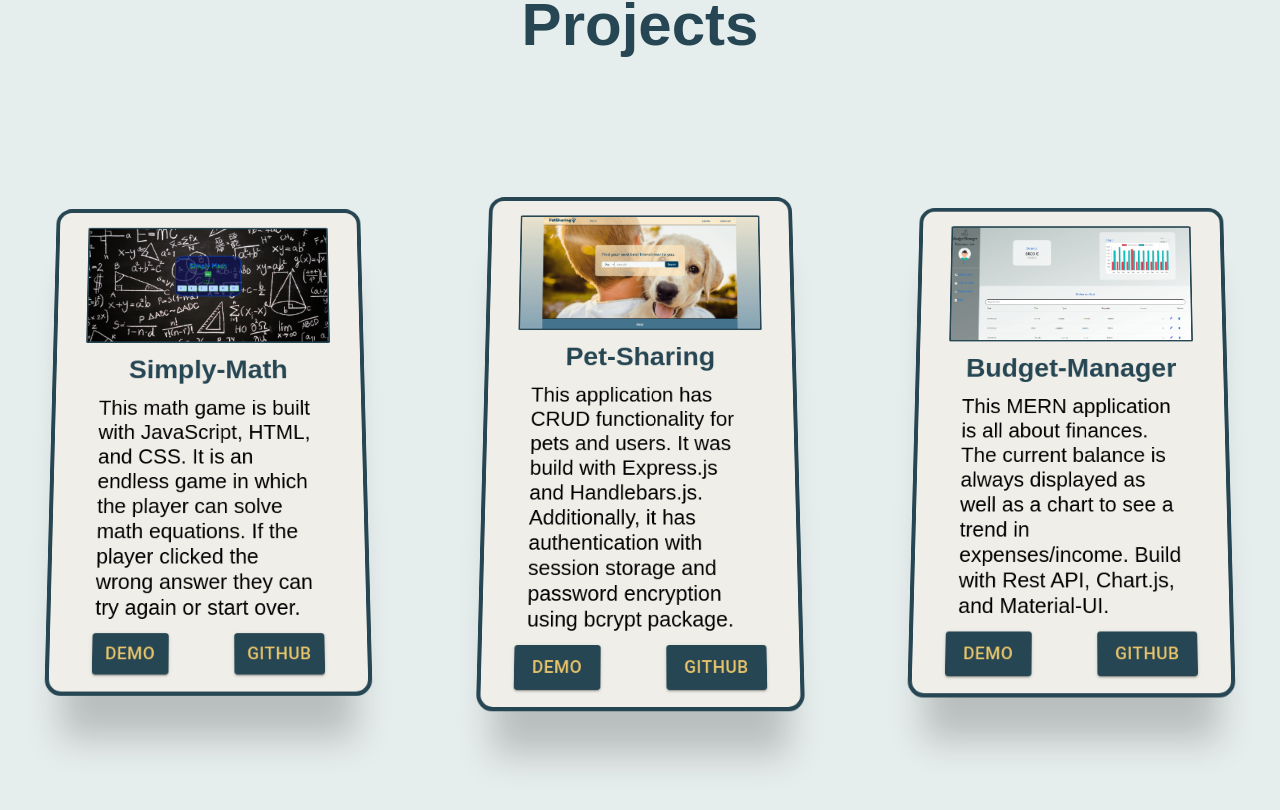
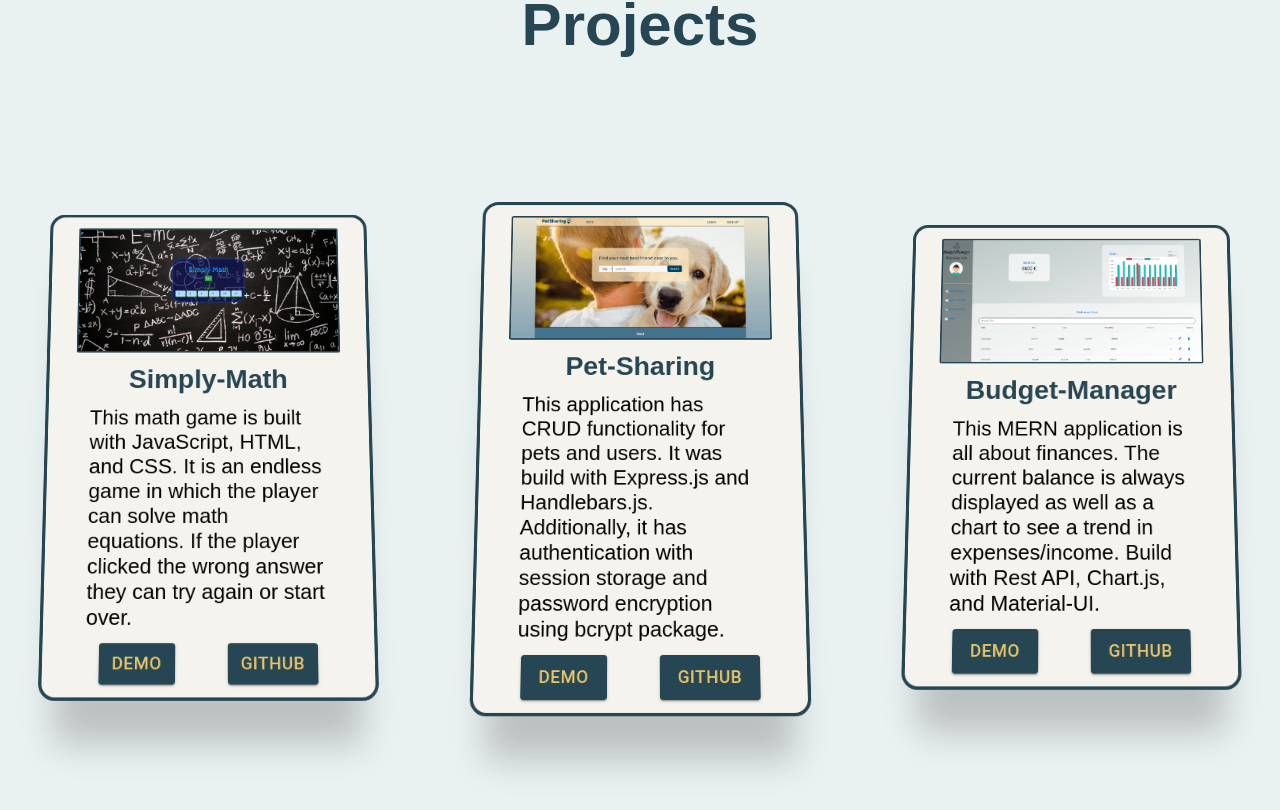
Before and after one commit to Alex-WD-22/alexandernerz, a React (Create React App) app: page / in a window 1280 px wide. Shown: the part 1884-2694 px from the top of the page. Built offline with nearby package versions, Linux system fonts and the light colour scheme; a web font is replaced by a local one.

Commit message:
update style & fix responsive cards

```diff
--- a/src/components/About/InfoElements.js
+++ b/src/components/About/InfoElements.js
@@ -1,7 +1,7 @@
 import styled from 'styled-components';
 
 export const InfoContainer = styled.div`
- background: #e6eeed;
+ background: #eaf1f1;
 `;
 export const InfoWrapper = styled.div`
   display: grid;
--- a/src/components/Contact/ContactElements.js
+++ b/src/components/Contact/ContactElements.js
@@ -1,7 +1,7 @@
 import styled from 'styled-components';
 
 export const ContactContainer = styled.div`
-  background: #e6eeed;
+  background: #eaf1f1;
   background-size: 200% 200%;
   display: flex;
   justify-content: center;
@@ -20,7 +20,7 @@ export const ContactContent = styled.div`
   display: flex;
   flex-direction: column;
   align-items: center;
-  background: #f0eee8;
+  background: #f5f3ed;
   border: 1px solid rgba(228, 226, 226, 0.411);;
   box-shadow:  0 70px 40px -20px rgba(0, 0, 0, 0.2);
   border-radius: 10px;
--- a/src/components/ErrorPage/ErrorPageElements.js
+++ b/src/components/ErrorPage/ErrorPageElements.js
@@ -1,7 +1,7 @@
 import styled from 'styled-components';
 
 export const ErrorContainer = styled.div`
-  background: #ced4db;
+  background: #264653;
   display: flex;
   justify-content: center;
   align-items: center;
@@ -20,7 +20,7 @@ export const ErrorContent = styled.div`
   align-items: center;
 `;
 export const ErrorH1 = styled.h1`
-  color: black;
+  color: #E76F51;
   font-size: 200px;
   text-align: center;
 
@@ -33,7 +33,7 @@ export const ErrorH1 = styled.h1`
 `;
 export const ErrorP = styled.p`
   margin-top: 24px;
-  color: #000;
+  color: #E9C46A;
   font-size: 50px;
   text-align: center;
   max-width: 600px;
--- a/src/components/ErrorPage/index.js
+++ b/src/components/ErrorPage/index.js
@@ -12,7 +12,7 @@ const ErrorPage = () => {
         <ErrorH1 id='error'> 404</ErrorH1>
         <ErrorP>I'm sorry, but the page you requested was not found.</ErrorP>
         <Stack alignItems="center">
-          <Button component={Link} to="/" variant="outlined" startIcon={<ArrowBackIcon />}>
+          <Button variant="contained" sx={{ fontSize: '29px', color: '#E9C46A', backgroundColor: '#264653', borderColor: '#E9C46A', '&:hover': { backgroundColor: '#fff', color: '#264653' } }} component={Link} to="/"  startIcon={<ArrowBackIcon />}>
             Go Back
           </Button>
         </Stack>
--- a/src/components/Intro/IntroElements.js
+++ b/src/components/Intro/IntroElements.js
@@ -1,7 +1,7 @@
 import styled from 'styled-components';
 
 export const IntroContainer = styled.div`
-background: #e6eeed;
+background: #eaf1f1;
   display: flex;
   justify-content: center;
   align-items: center;
--- a/src/components/Projects/ProjectsElements.js
+++ b/src/components/Projects/ProjectsElements.js
@@ -6,7 +6,7 @@ export const ProjectsContainer = styled.div`
   flex-direction: column;
   justify-content: center;
   align-items: center;
-  background: #e6eeed;
+  background: #eaf1f1;
  `;
 export const ProjectsWrapper = styled.div`
     height: 860px;
@@ -29,21 +29,21 @@ export const ProjectsWrapper = styled.div`
   }
 `;
 export const ProjectsCard = styled.div`
-  background: #f0eee8;
+  background: #f5f3ed;
   display: flex;
   flex-direction: column;
   justify-content: center;
   align-items: center;
   max-height: auto;
-  padding: 20px;
-  margin: 0px 10px 30px 10px;
+  padding: 15px;
+  margin: 0px 2px 10px 2px;
   transform:
     perspective(750px)
     translate3d(0px, 0px, -100px)
     rotateX(7deg)
     scale(0.9, 0.9);
   border-radius: 20px;
-  border: 5px solid #264653;
+  border: 4px solid #264653;
   box-shadow: 0 70px 40px -20px rgba(0, 0, 0, 0.2);
   transition: 0.4s ease-in-out transform;
 
@@ -74,4 +74,7 @@ export const ProjectsP = styled.p`
   text-align: start;
   width: 80%;
   margin-bottom: 15px;
+  @media screen and (max-width: 480px) {
+    font-size: 21px;
+  }
 `;
--- a/src/components/Projects/index.js
+++ b/src/components/Projects/index.js
@@ -15,7 +15,7 @@ const Projects = () => {
           <ProjectsIcon src={Icon1} alt="Simply-Math" />
           <ProjectsH2>Simply-Math</ProjectsH2>
           <ProjectsP>This math game is built with JavaScript, HTML, and CSS. It is an endless game in which the player can solve math equations. If the player clicked the wrong answer they can try again or start over.</ProjectsP>
-          <Stack direction="row" spacing={10}>
+          <Stack direction="row" spacing={8}>
             <Button variant="contained" sx={{ fontSize: '21px', color: '#E9C46A', backgroundColor: '#264653', borderColor: '#E9C46A', '&:hover': { backgroundColor: '#fff', color: '#264653' } }} href="https://alex-wd-22.github.io/Simply-Math/">Demo</Button>
             <Button variant="contained" sx={{ fontSize: '21px', color: '#E9C46A', backgroundColor: '#264653', borderColor: '#E9C46A', '&:hover': { backgroundColor: '#fff', color: '#264653' } }} href="https://github.com/Alex-WD-22/Simply-Math">GitHub</Button>
           </Stack>
@@ -24,7 +24,7 @@ const Projects = () => {
           <ProjectsIcon src={Icon2} alt="Pet-Sharing" />
           <ProjectsH2>Pet-Sharing</ProjectsH2>
           <ProjectsP>This application has CRUD functionality for pets and users. It was build with Express.js and Handlebars.js. Additionally, it has authentication with session storage and password encryption using bcrypt package.</ProjectsP>
-          <Stack direction="row" spacing={10}>
+          <Stack direction="row" spacing={8}>
             <Button variant="contained" size="large" sx={{ fontSize: '21px', color: '#E9C46A', backgroundColor: '#264653', borderColor: '#E9C46A', '&:hover': { backgroundColor: '#fff', color: '#264653' } }} href="https://pet-sharing.herokuapp.com/">Demo</Button>
             <Button variant="contained" size="large" sx={{ fontSize: '21px', color: '#E9C46A', backgroundColor: '#264653', borderColor: '#E9C46A', '&:hover': { backgroundColor: '#fff', color: '#264653' } }} href="https://github.com/FreiburgDevTeam/crud-project">GitHub</Button>
           </Stack>
@@ -33,7 +33,7 @@ const Projects = () => {
           <ProjectsIcon src={Icon3} alt="Budget-Manager" />
           <ProjectsH2>Budget-Manager</ProjectsH2>
           <ProjectsP>This MERN application is all about finances. The current balance is always displayed as well as a chart to see a trend in expenses/income. Build with Rest API, Chart.js, and Material-UI.</ProjectsP>
-          <Stack direction="row" spacing={10}>
+          <Stack direction="row" spacing={8}>
             <Button variant="contained" size="large" sx={{ fontSize: '21px', color: '#E9C46A', backgroundColor: '#264653', borderColor: '#E9C46A', '&:hover': { backgroundColor: '#fff', color: '#264653' } }} href="https://budget-manager-mern-app.netlify.app/">Demo</Button>
             <Button variant="contained" size="large" sx={{ fontSize: '21px', color: '#E9C46A', backgroundColor: '#264653', borderColor: '#E9C46A', '&:hover': { backgroundColor: '#fff', color: '#264653' } }} href="https://github.com/FreiburgDevTeam/mern-application-client">GitHub</Button>
           </Stack>
--- a/src/components/Sidebar/SidebarElements.js
+++ b/src/components/Sidebar/SidebarElements.js
@@ -7,7 +7,7 @@ export const SidebarContainer = styled.aside`
   z-index: 999;
   width: 100%;
   height: 100%;
-  background: #3080e8;
+  background: #264653;
   display: grid;
   align-items: center;
   top: 0;
@@ -17,7 +17,7 @@ export const SidebarContainer = styled.aside`
   top: ${({ isOpen }) => (isOpen ? '0' : '-100%')};
 `;
 export const CloseIcon = styled(FaTimes)`
-  color: #fff;
+  color: #E76F51;
 `;
 export const Icon = styled.div`
   position: absolute;
@@ -27,6 +27,7 @@ export const Icon = styled.div`
   font-size: 2rem;
   cursor: pointer;
   outline: none;
+
 `;
 export const SidebarWrapper = styled.div`
   color: #fff;
@@ -50,11 +51,11 @@ export const SidebarLink = styled(LinkS)`
   list-style: none;
   transition: 02s ease-in-out;
   text-decoration: none;
-  color: #fff;
+  color: #E9C46A;
   cursor: pointer;
 
   &:hover {
-    color: #3080e8;
+    color: #F4A261;
     transition: 0.6s ease-in-out;
   }
 `;
--- a/src/components/Skills/SkillsElements.js
+++ b/src/components/Skills/SkillsElements.js
@@ -1,7 +1,7 @@
 import styled from 'styled-components';
 
 export const SkillsContainer = styled.div`
-  background: #e6eeed;
+  background: #eaf1f1;
   background-size: 200% 200%;
   display: flex;
   justify-content: center;
```
Also changed, not shown: src/components/SideBar/SideBarElements.js (+5 -4 lines).
